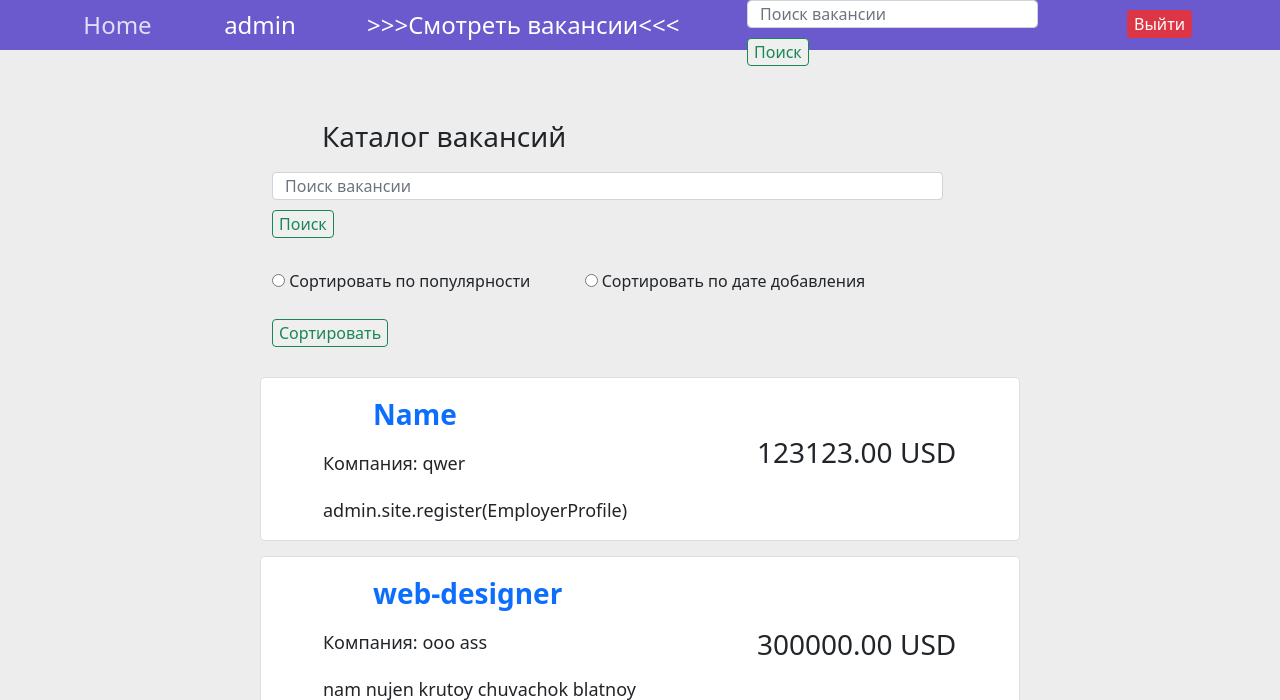
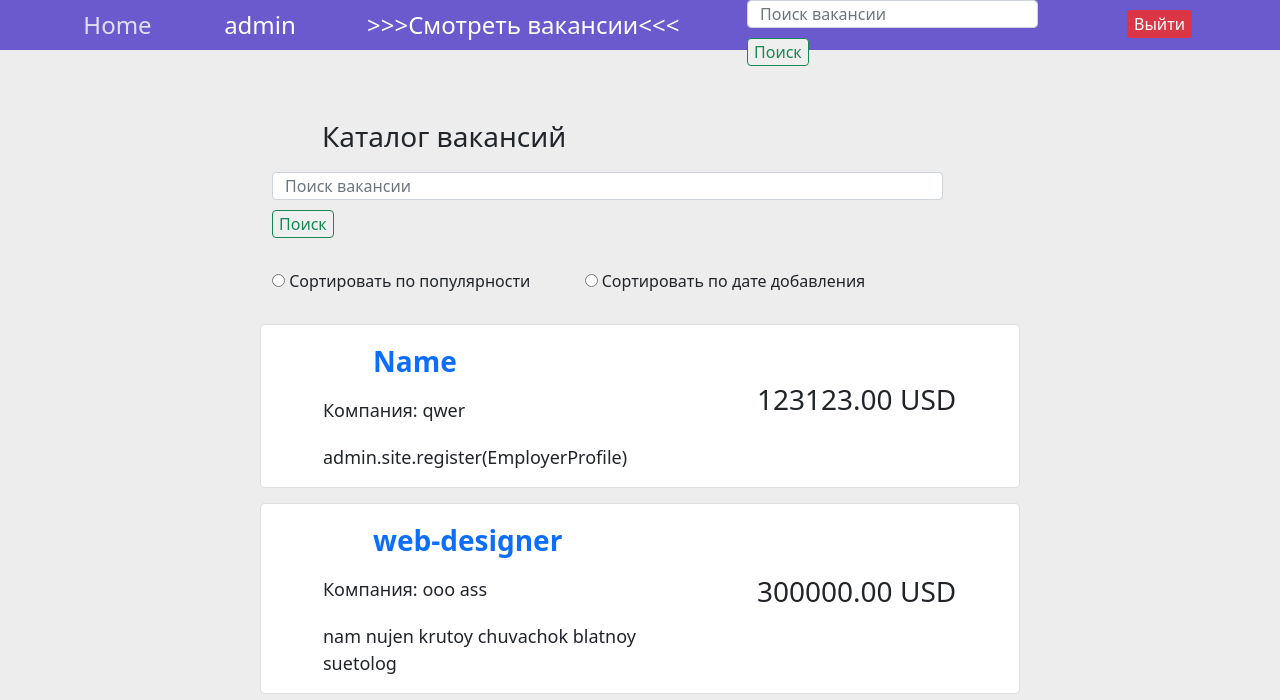
Before and after one commit to ventisk1ze/swf, a Django app: page /allvacancies in a window 1280 px wide. Shown: the top 700 px of the page. Run offline with Django 3.2, Linux system fonts and the light colour scheme; a user stored in the database is signed in; data comes from the database, SQL or seed files in the repository; both versions use the stored data as it was after the commit.

Commit message:
vaclist db

```diff
--- a/swf/templates/vacancyList.html
+++ b/swf/templates/vacancyList.html
@@ -10,7 +10,7 @@
 				<input class="form-control" type="search" placeholder="Поиск вакансии" aria-label="Поиск вакансии">
 				<button class="btn-outline-success" type="submit">Поиск</button>
 			</form>
-			<form class="form-inline sort-form">
+			{% comment %} <form class="form-inline sort-form"> {% endcomment %}
 				<div class="custom-control custom-radio">
 					<input type="radio" class="custom-control-input" id="customControlValidation2" name="radio-stacked" required>
 					<label class="custom-control-label" for="customControlValidation2">Сортировать по популярности</label>
@@ -19,8 +19,8 @@
 					<input type="radio" class="custom-control-input" id="customControlValidation3" name="radio-stacked" required>
 					<label class="custom-control-label" for="customControlValidation3">Сортировать по дате добавления</label>
 				</div>
-				<button class="btn-outline-success" type="submit">Сортировать</button>
-			</form>
+				{% comment %} <button class="btn-outline-success" type="submit">Сортировать</button>
+			</form> {% endcomment %}
 		</div>
 		{% for instance in objectList %}
 		<div class="col-8 listVacancy-bc card">
@@ -86,7 +86,7 @@
 	display: inline-block;
 	margin-right: 50px;
 }
-.sort-form {
+{% comment %} .sort-form {
 	display: inline;
 }
 .sort-form button {
@@ -95,6 +95,6 @@
 	border-radius: .25rem;
 	border: 1px solid transparent;
 	border-color: #198754;
-}
+} {% endcomment %}
 </style>
 {% endblock %}
```
Also changed, not shown: swf/db.sqlite3.
